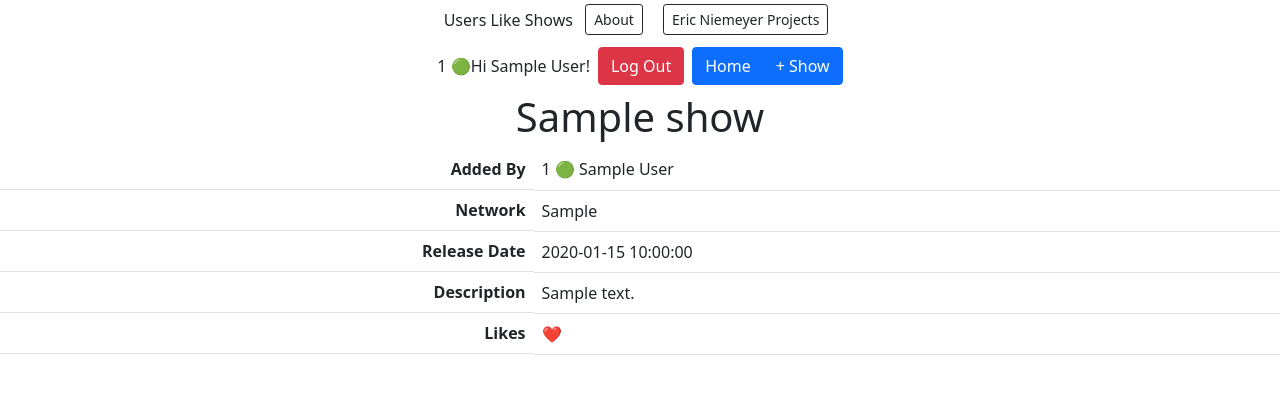
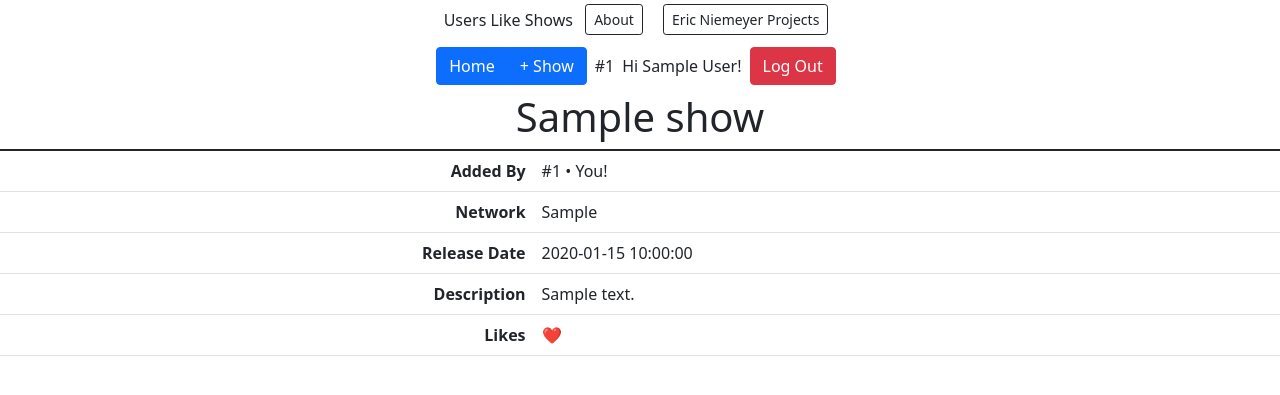
Before and after one commit to niembro64/PythonExam7, a Flask app: page /show_one/1 in a window 1280 px wide. Shown: the top 395 px of the page. Run offline with Flask 2, Linux system fonts and the light colour scheme; the visitor is signed in with stand-in values (Sample User, id 1); tables that the repository leaves empty or names only in its code hold one stand-in row (values such as "Sample post"); parts of the project's set-up code (start-up, migrations or seed data) failed here and were passed over.

Commit message:
after crash

```diff
--- a/flask_app/models/show.py
+++ b/flask_app/models/show.py
@@ -34,14 +34,15 @@ class Show:
 
     @classmethod
     def get_all_shows_join_likes(cls, data):
-        m = "get_all_shows_join_likes"
-        Show.p(m)
+        # m = "get_all_shows_join_likes"
+        # Show.p(m)
         # query = "SELECT * FROM likes LEFT JOIN shows ON likes.show_id = shows.id WHERE likes.user_id NOT Null;"
-        query = "SELECT * FROM shows LEFT JOIN likes ON likes.show_id = shows.id LEFT JOIN users ON users.id = %(user_id)s;"
+        # query = "SELECT * FROM shows LEFT JOIN likes ON likes.show_id = shows.id LEFT JOIN users ON users.id = %(user_id)s;"
+        query = "SELECT * FROM shows LEFT JOIN (SELECT * FROM likes WHERE likes.user_id = %(user_id)s) AS likes ON shows.id = likes.show_id LEFT JOIN users ON users.id = likes.user_id;"
         results = connectToMySQL(db_name).query_db(query, data)
         all_shows_and_user_like = []
         for row in results:
-            Show.p(row)
+            # Show.p(row)
             one_show = cls(row)
             # if row.user_id != NULL:
             #     user_data = {
--- a/flask_app/templates/show_one.html
+++ b/flask_app/templates/show_one.html
@@ -24,11 +24,7 @@
   <body class="d-flex flex-column align-items-center">
     <div class="flex-row my-1">
       <span class="align-middle"> Users Like Shows</span>
-      <a
-        class="btn btn-outline-dark btn-sm mx-2"
-        href=""
-        >About</a
-      >
+      <a class="btn btn-outline-dark btn-sm mx-2" href="">About</a>
       <a
         class="btn btn-outline-dark btn-sm mx-2"
         href="http://52.70.161.67/projects"
@@ -39,12 +35,16 @@
     <div
       class="d-flex justify-content-center flex-wrap align-items-center my-2"
     >
+      <div class="btn-group" role="group">
+        <a href="/show_all" class="btn btn-primary">Home</a>
+        <a href="/add_one" class="btn btn-primary">+ Show</a>
+      </div>
       <div class="d-flex flex-row align-items-center">
-        {% if session['user_id'] > 0 %}
-        <span> {{session['user_id']}} 🟢 </span>
-        {% endif %} {% if session['user_id'] <= 0 %}
-        <span> ◯ </span>
-        {% endif %} {% if session['first_name'] != "" %}
+        <span class="mx-2">
+          {% if session['user_id'] > 0 %}#{{session['user_id']}} {% endif %} {%
+          if session['user_id'] <= 0 %} {% endif %}
+        </span>
+        {% if session['first_name'] != "" %}
         <span> Hi {{session['first_name']}}! </span>
         {% endif %} {% if session['first_name'] == "" %}
         <span> Login Required </span>
@@ -59,43 +59,46 @@
           />
         </form>
       </div>
-      <div class="btn-group" role="group">
-        <a href="/show_all" class="btn btn-primary">Home</a>
-        <a href="/add_one" class="btn btn-primary">+ Show</a>
-      </div>
     </div>
 
     {% endif %}
     <h1 class="d-flex flex-wrap">{{one_show.title}}</h1>
 
     <table class="table table-hover w-97">
+      <thead>
+      </thead>
+      <tbody>
         <tr>
-        <td class="d-flex justify-content-end"><b>Added By</b></td>
+          <td class="text-end"><b>Added By</b></td>
           <td>
             <span>
-            {{one_show.user.id}} {% if one_show.user.id == session['user_id'] %}
-            🟢 {% endif %} {% if one_show.user.id != session['user_id'] %}⚫️{%
+              #{{one_show.user.id}} {% if one_show.user.id == session['user_id']
+              %} • You!{% endif %} {% if one_show.user.id != session['user_id']
+              %} • {{one_show.user.first_name}} {{one_show.user.last_name}} {%
               endif %}</span
             >
-          <span>{{one_show.user.first_name}} {{one_show.user.last_name}}</span>
           </td>
         </tr>
         <tr>
-        <td class="d-flex justify-content-end"><b>Network</b></td>
+          <td class="text-end"><b>Network</b></td>
           <td>{{one_show.network}}</td>
         </tr>
         <tr>
-        <td class="d-flex justify-content-end"><b>Release Date</b></td>
+          <td class="text-end"><b>Release Date</b></td>
           <td>{{one_show.release_date}}</td>
         </tr>
         <tr>
-        <td class="d-flex justify-content-end"><b>Description</b></td>
+          <td class="text-end"><b>Description</b></td>
           <td>{{ one_show.description}}</td>
         </tr>
         <tr>
-        <td class="d-flex justify-content-end"><b>Likes</b></td>
-        <td>{% for i in range(num_likes) %} ❤️ {% endfor %}</td>
+          <td class="text-end"><b>Likes</b></td>
+          <td>
+            {% for i in range(num_likes) %} ❤️ {% endfor %}{% if num_likes == 0
+            %}✖{% endif %}
+          </td>
         </tr>
+      </tbody>
     </table>
   </body>
 </html>
```
Also changed, not shown: flask_app/templates/add_one.html (+11 -15 lines), flask_app/templates/edit_one.html (+11 -15 lines), flask_app/templates/show_all.html (+23 -26 lines). Lines whose indentation alone changed are shown as unchanged.
